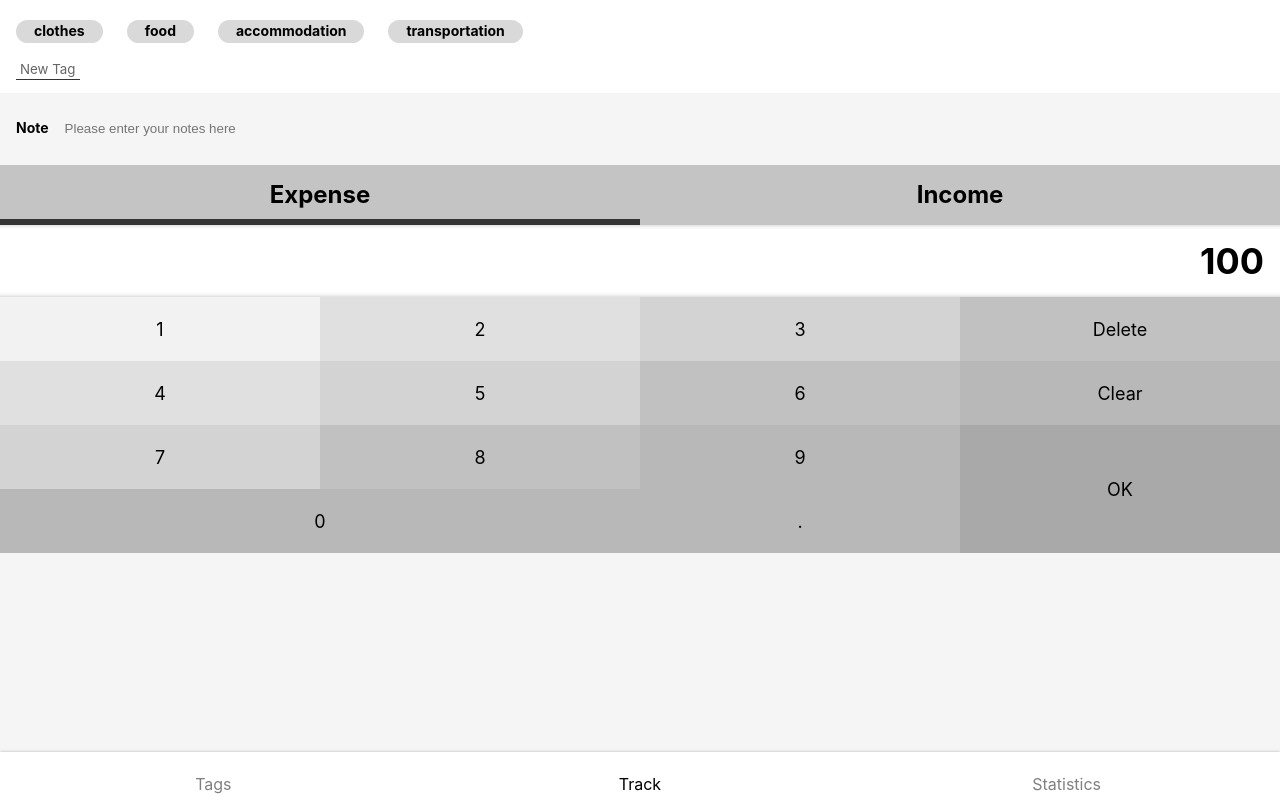
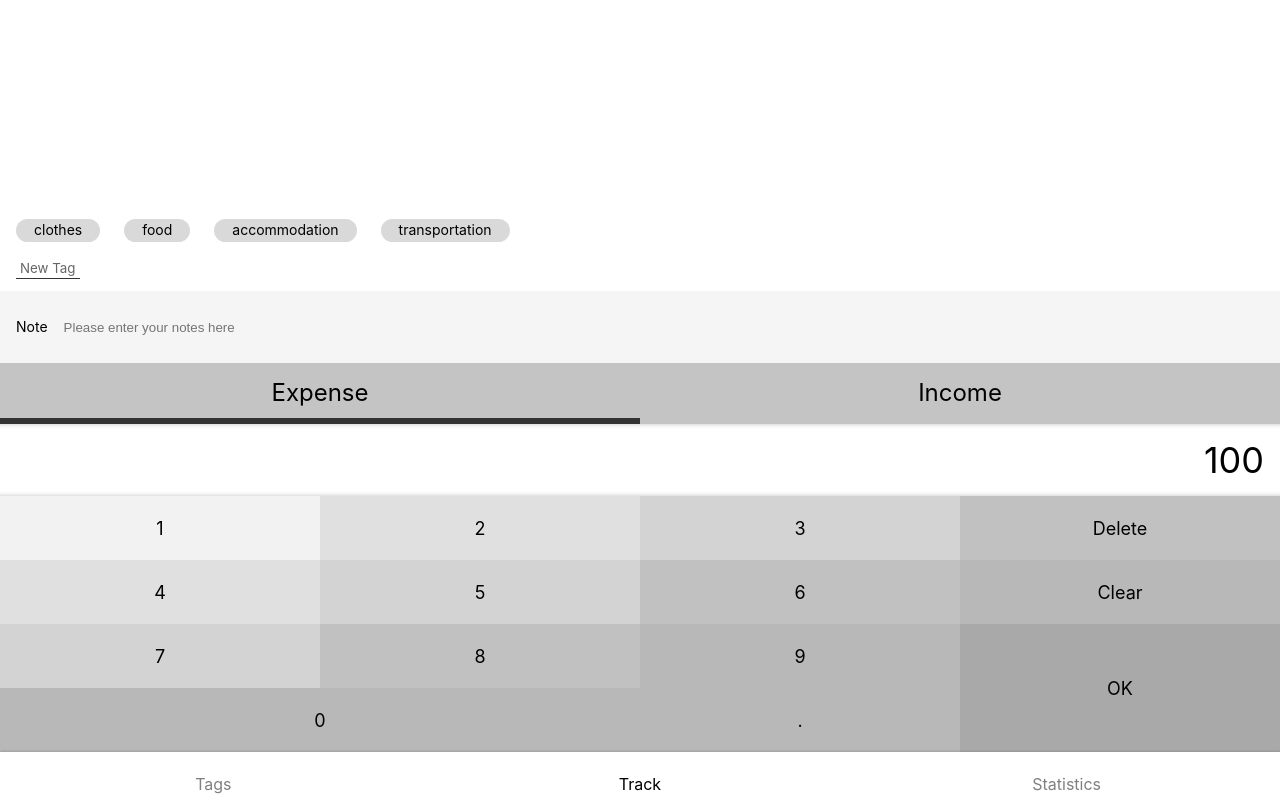
Before and after one commit to Hongjia-Liu/Expense-Tracker, a React app: page /#/track in a window 1280 px wide. Built offline with nearby package versions, Linux system fonts and the light colour scheme; some icons are missing.

Commit message:
Complete UI in Track.tsx

```diff
--- a/src/components/Layout.tsx
+++ b/src/components/Layout.tsx
@@ -15,8 +15,8 @@
 const Layout = (props: any) => {
   return (
     <Wrapper>
-      <Main>
-        <h2>{props.children}</h2>
+      <Main className={props.className}>
+        {props.children}
       </Main>
       <Nav/>
     </Wrapper>
--- a/src/views/Track.tsx
+++ b/src/views/Track.tsx
@@ -5,6 +5,11 @@
 const TagsSection = styled.section`
   background: #FFFFFF;
   padding: 12px 16px;
+  flex-grow: 1;
+  display: flex;
+  flex-direction: column;
+  justify-content: flex-end;
+  align-items: flex-start;
   > ol {
     margin: 0 -12px;
     > li {
@@ -26,7 +31,6 @@
     margin-top: 8px;
   }
 `;
-
 const NotesSection = styled.section`
   background: #f5f5f5;
   padding: 0 16px;
@@ -125,9 +129,14 @@
   }
 `;
 
+const MyLayout = styled(Layout)`
+  display: flex;
+  flex-direction: column;
+`;
+
 function Track() {
   return (
-    <Layout>
+    <MyLayout>
       <TagsSection>
         <ol>
           <li>clothes</li>
@@ -170,7 +179,7 @@
           <button>.</button>
         </div>
       </NumberPadSection>
-    </Layout>
+    </MyLayout>
   );
 }
 
```
